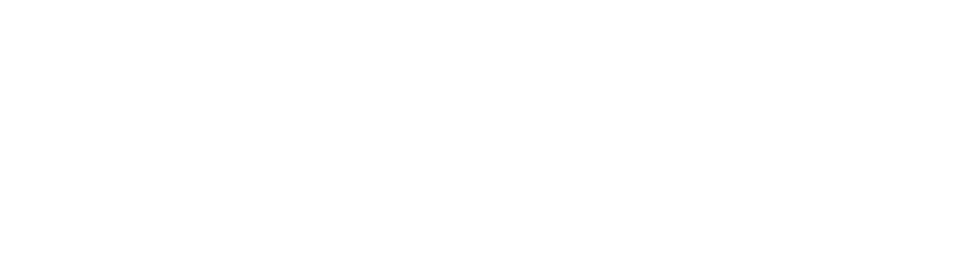
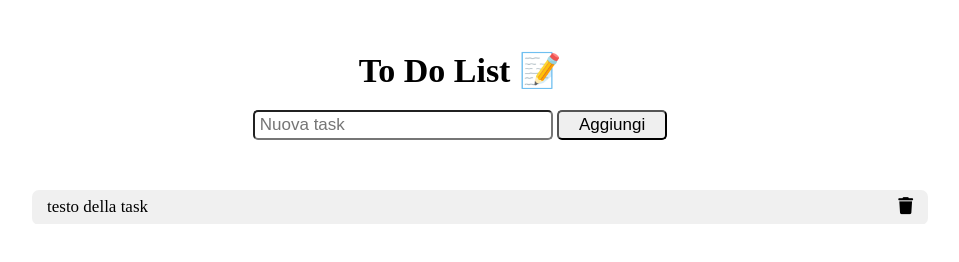
Before and after one commit to GiacWebDev/vue-todolist, a plain HTML site: page index.html in a window 1280 px wide. Shown: the whole page, without its empty margins (180-1139 px from the left). Drawn offline with nearby package versions, Linux system fonts and the light colour scheme.

Commit message:
[edit] css style structure

```diff
--- a/CSS/style.css
+++ b/CSS/style.css
@@ -2,4 +2,69 @@
   margin: 0 auto;
   padding: 0;
   box-sizing: border-box;
+  font-size: 17px;
 }
+
+.debug {
+  border: 1px solid black;
+}
+
+.debug-a {
+  background-color: aqua;
+}
+
+h1 {
+  font-size: 2rem;
+  margin-top: 50px;
+  text-align: center;
+}
+
+.container {
+  width: 70%;
+  text-align: center;
+  margin-top: 20px;
+}
+
+.container input {
+  width: 300px;
+  height: 30px;
+  padding: 5px;
+  border-radius: 5px;
+}
+
+.container button {
+  height: 30px;
+  padding: 0 20px;
+  border-radius: 5px;
+}
+
+.tasks-box {
+  margin: 20px;
+  margin-top: 50px;
+  width: 100%;
+  background-color: rgb(240, 240, 240);
+  border-radius: 7px;
+}
+
+.tasks-box span {
+  text-align: left
+}
+
+.tasks-box li {
+  text-align: start;
+  width: 100%;
+  padding: 7px 15px;
+  border-bottom: 1px solid white;
+}
+
+.tasks-box li:hover {
+  background-color: white;
+}
+
+.tasks-box ul {
+  list-style: none;
+}
+
+.tasks-box li i {
+  float: right;
+}
--- a/index.html
+++ b/index.html
@@ -8,11 +8,36 @@
   <link rel="stylesheet" href="CSS/style.css">
   <!-- VUE JS -->
   <script src="https://unpkg.com/vue@3/dist/vue.global.js"></script>
+  <!-- FONT AWESOME -->
+  <link rel="stylesheet" href="https://cdnjs.cloudflare.com/ajax/libs/font-awesome/6.4.2/css/all.min.css" integrity="sha512-z3gLpd7yknf1YoNbCzqRKc4qyor8gaKU1qmn+CShxbuBusANI9QpRohGBreCFkKxLhei6S9CQXFEbbKuqLg0DA==" crossorigin="anonymous" referrerpolicy="no-referrer" />
 
   <title>Vue To Do List</title>
 </head>
 <body>
 
+  <h1>To Do List 📝</h1>
+
+  <div class="container">
+
+    <div class="new-task">
+      <input type="text" placeholder="Nuova task">
+
+      <button>Aggiungi</button>
+    </div>
+
+
+    <div class="tasks-box">
+      <ul>
+
+        <li>
+          <span>testo della task</span>
+          <i class="fa-solid fa-trash"></i>
+        </li>
+
+      </ul>
+    </div>
+
+  </div>
 
   <script src="JS/script.js"></script>
 </body>
```
